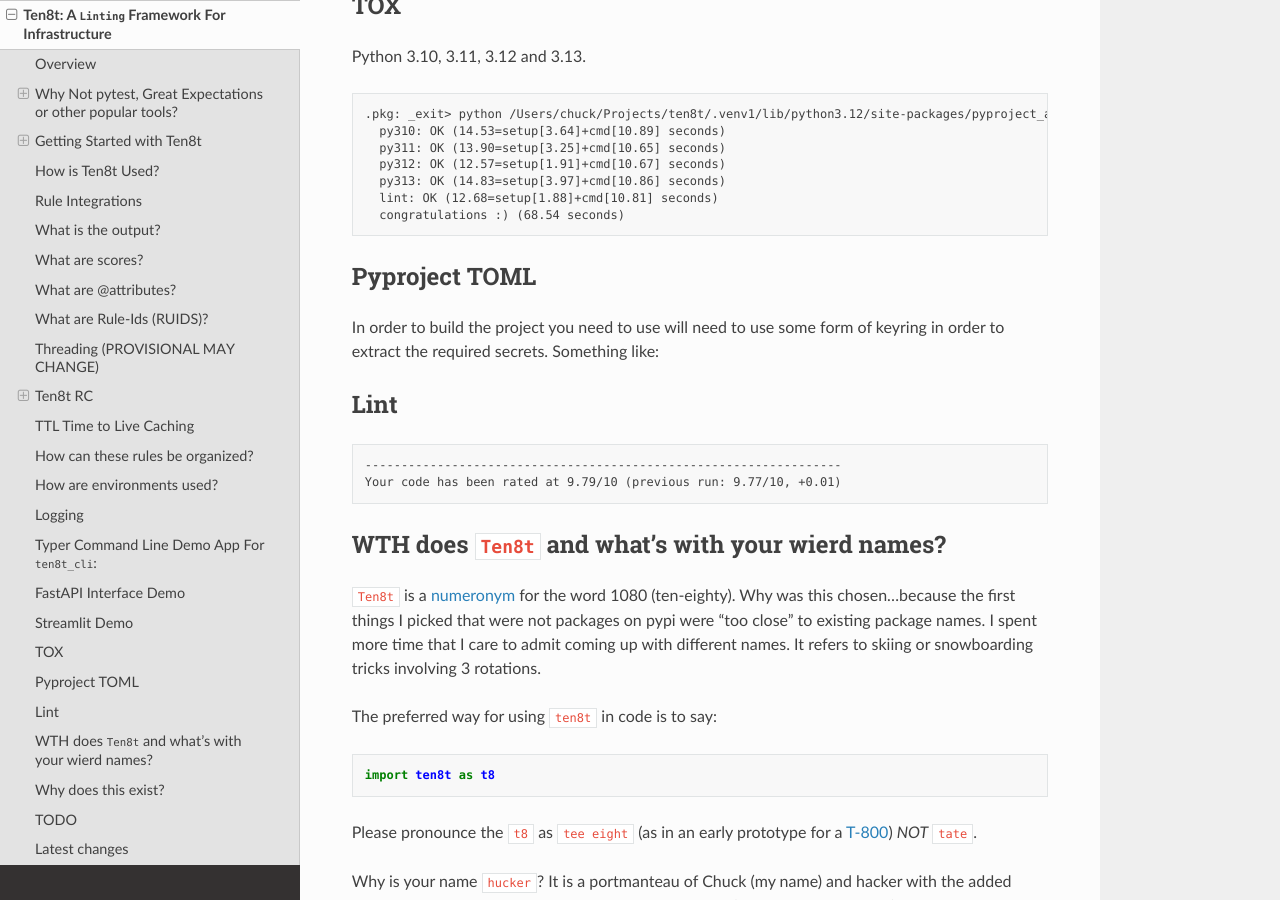
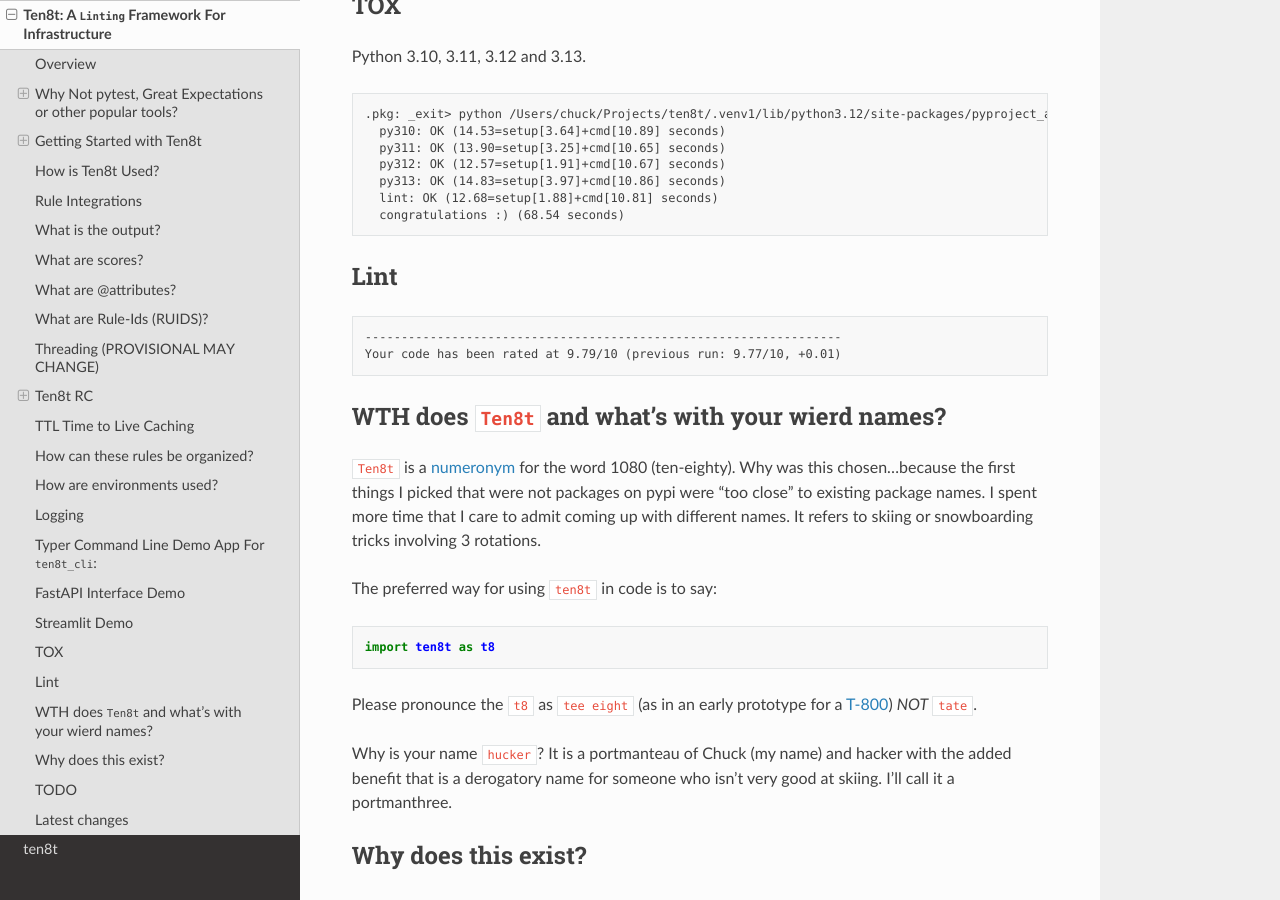
Before and after one commit to hucker/ten8t, a Sphinx documentation site: the page built from docs/README.md, in a window 1280 px wide and 900 px high, scrolled down 14818 px. Built offline with Sphinx 7.4.7 and the Read the Docs theme 3.1.0, drawn with Linux system fonts in a browser that asks for light colours; pages that are not in the unit, such as notebooks, are missing from menus.

Commit message:
Fixed conf.py file to handle errors.

````diff
--- a/docs/README.md
+++ b/docs/README.md
@@ -693,11 +693,6 @@
   congratulations :) (68.54 seconds)
 ```
 
-## Pyproject TOML
-
-In order to build the project you need to use will need to use some form of keyring in order to extract
-the required secrets. Something like:
-
 ## Lint
 
 ```text
--- a/docs/conf.py
+++ b/docs/conf.py
@@ -5,7 +5,7 @@
 
 # -- Project information -----------------------------------------------------
 # https://www.sphinx-doc.org/en/master/usage/configuration.html#project-information
-import shutil
+
 
 
 def copy_readme_to_docs(ignore_errors=True):
@@ -17,6 +17,9 @@
     """
 
     try:
+        import os
+        import shutil
+
         source_path = os.path.abspath("../README.md")  # The README.md in the root folder
         destination_path = os.path.abspath("README.md")  # The README.md to be placed in the docs folder
 
````
Also changed, not shown: README.md (+0 -5 lines).
